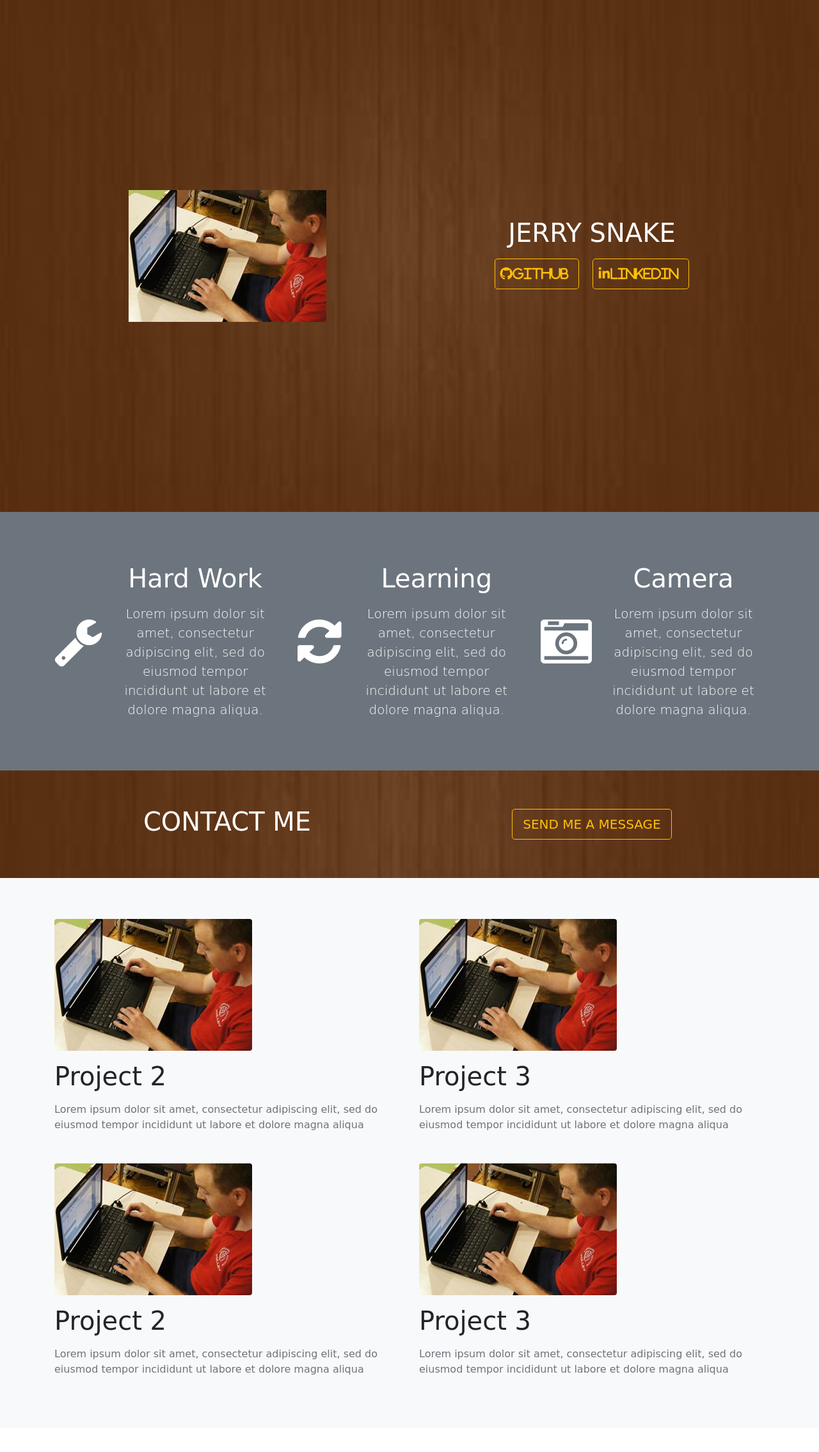
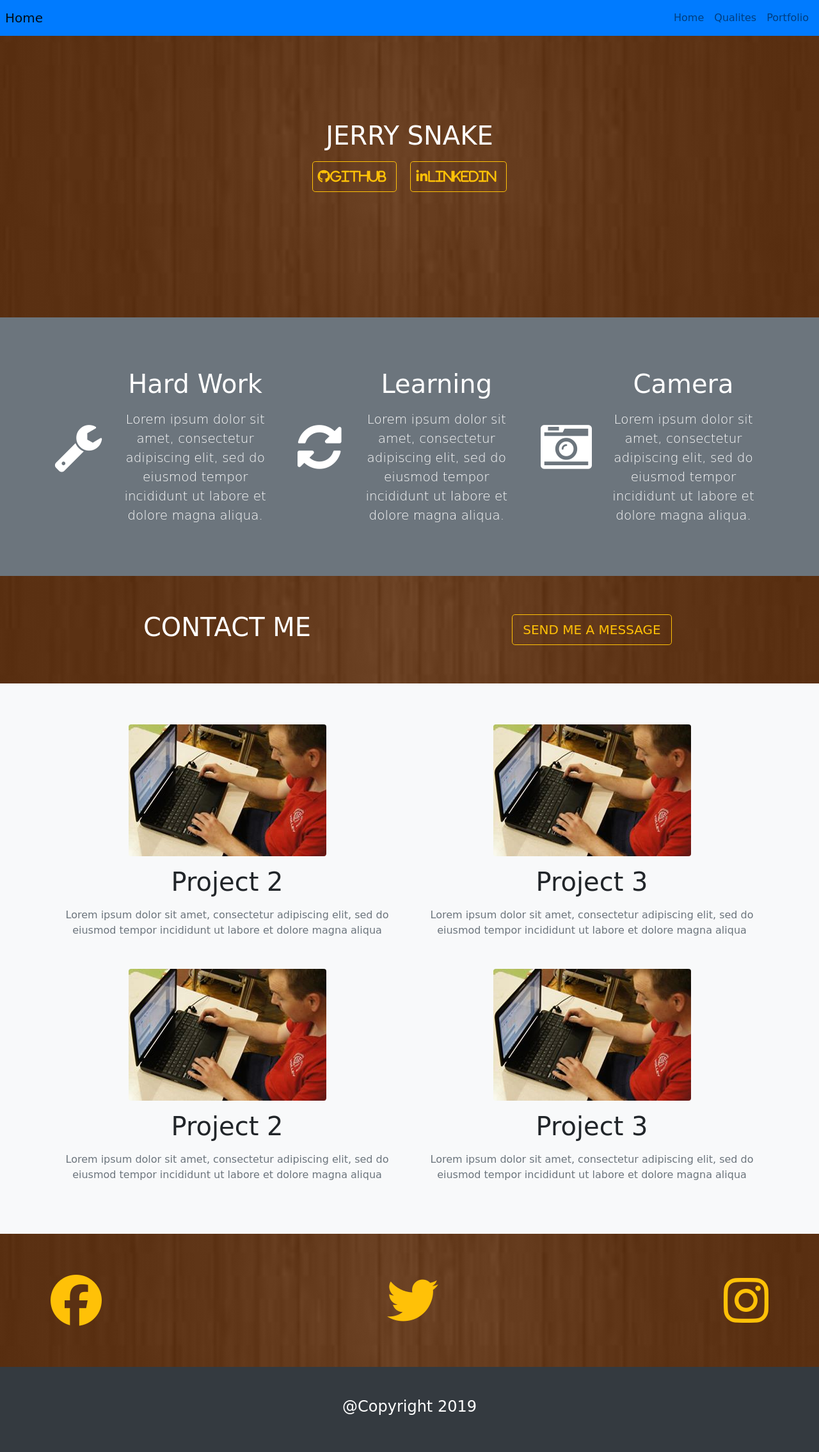
Before and after one commit to Jarek1983/Simple_Portfolio, a plain HTML site: page index.html in a window 1280 px wide. Shown: the whole page at 64% size. Before the commit the page ends 2232 px from the top, so only its background shows below. Drawn offline with nearby package versions, Linux system fonts and the light colour scheme.

Commit message:
Create social, footer

```diff
--- a/index.html
+++ b/index.html
@@ -18,12 +18,29 @@
 
   <body>
 
-    <section id="banner">
+    <nav class="navbar navbar-expand-md bg-primary navbar-light p-2 fixed-top">
+      <a class="navbar-brand" href="#">Home</a>
+        <button class="navbar-toggler" type="button" data-toggle="collapse" data-target="#nav"><span class="navbar-toggler-icon"></span></button>
+
+        <div class="collapse navbar-collapse justify-content-end" id="nav">
+            <ul class="navbar-nav">
+                <li class="nav-item">
+                    <a href="#banner" class="nav-link">Home</a>
+                </li>
+                <li class="nav-item">
+                    <a href="#qualites" class="nav-link">Qualites</a>
+                </li>
+                <li class="nav-item">
+                    <a href="#portfolio" class="nav-link">Portfolio</a>
+                </li>
+            </ul>
+        </div>
+        </div>
+    </nav>
+ <div class="main">
+    <section id="banner" class="p-2">
         <div class="container">
             <div class="row max-viewport align-items-center text-center">
-                <div class="col-md-6 d-md-block">
-                    <img src="images/1.jpg" class="img-fluid rounded-thumbnail">
-                </div>
                 <div class="col-12 col-sm-6 mx-auto my-5">
                     <h1 class="text-white text-uppercase">Jerry Snake</h1>
                     <a href="#" class="btn btn-lg btn-outline-warning text-uppercase m-2 p-2"><i class="fa fa-github mr-2">Github</i></a>
@@ -74,7 +91,7 @@
         </div>
     </section>
 
-    <section id="portfolio" class="p-5 bg-light">
+    <section id="portfolio" class="p-5 bg-light text-center">
         <div class="container">
             <div class="row">
                 <div class="col-sm-6 my-3">
@@ -101,6 +118,28 @@
         </div>
     </section>
 
+    <section id="social" class="p-5">
+        <div class="container-fluid">
+            <div class="row align-items-center">
+                <div class="col-12 d-flex justify-content-between">
+                    <a href="#"><i class="fa fa-facebook fa-5x text-warning m-3"></i></a>
+                    <a href="#"><i class="fa fa-twitter fa-5x text-warning m-3"></i></a>
+                    <a href="#"><i class="fa fa-instagram fa-5x text-warning m-3"></i></a>
+                </div>
+            </div>
+        </div>
+    </section>
+
+    <section id="footer" class="p-5 bg-dark">
+        <div class="container">
+            <div class="row">
+                <div class="col text-center">
+                    <h4 class="text-white text-capitalize">@copyright 2019</h4>
+                </div>
+            </div>
+        </div>
+    </section>
+ </div>
 
         <script src="https://code.jquery.com/jquery-3.3.1.slim.min.js" integrity="sha384-q8i/X+965DzO0rT7abK41JStQIAqVgRVzpbzo5smXKp4YfRvH+8abtTE1Pi6jizo" crossorigin="anonymous"></script>
         <script src="https://cdnjs.cloudflare.com/ajax/libs/popper.js/1.14.7/umd/popper.min.js" integrity="sha384-UO2eT0CpHqdSJQ6hJty5KVphtPhzWj9WO1clHTMGa3JDZwrnQq4sF86dIHNDz0W1" crossorigin="anonymous"></script>
--- a/main.css
+++ b/main.css
@@ -1,9 +1,5 @@
 body {
 	font-family: 'Simonetta', cursive;
-}
-
-.max-viewport {
-	min-height: 100vh;
 }
 
 #banner, #contact, #social{
@@ -13,3 +9,11 @@ body {
 	background-repeat: no-repeat;
 	background-size: cover;
 }
+
+.max-viewport {
+	min-height: 60vh;
+}
+
+.main {
+	width: 100%;
+}
```
